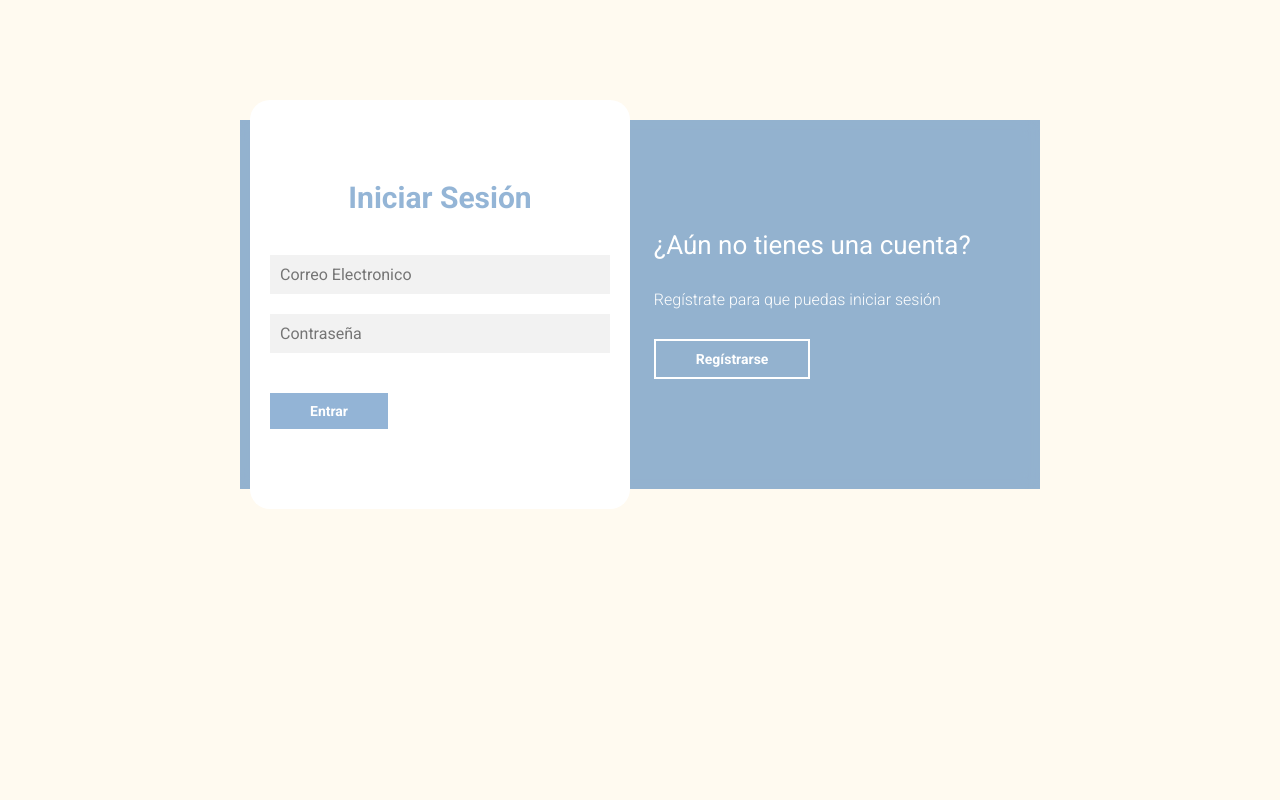
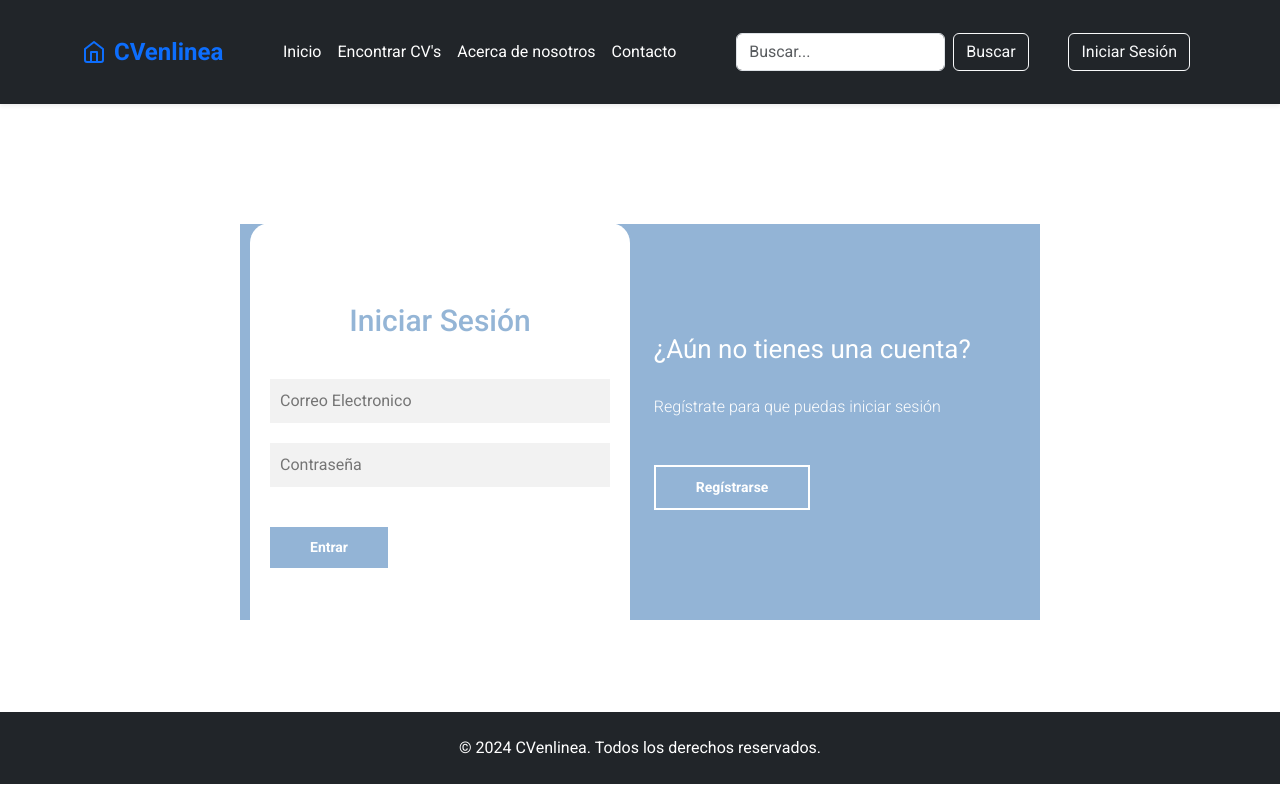
Before and after one commit to ROKOPM/Proyecto_ADS_CVenLinea, a PHP site: page /login.php in a window 1280 px wide. Run offline with PHP 8.4, Linux system fonts and the light colour scheme; some libraries are stand-ins or nearby versions.

Commit message:
Barra actualizada y footer

```diff
--- a/Version 1/login.php
+++ b/Version 1/login.php
@@ -2,7 +2,7 @@
     session_start();
 
     if (isset($_SESSION['usuario'])) {
-        header("Location: bienvenida.php");
+        header("Location: index.php");
         exit();
     }
 ?>
@@ -12,15 +12,64 @@
 <head>
     <meta charset="UTF-8">
     <meta name="viewport" content="width=device-width, initial-scale=1.0">
-    <title>Login y Register</title>
+    <title>Inicio de sesion | CVenLinea </title>
 
     <link href="https://fonts.googleapis.com/css2?family=Roboto:ital,wght@0,100;0,300;0,400;0,500;0,700;0,900;1,100;1,300;1,400;1,500;1,700;1,900&display=swap" rel="stylesheet">
 
 
     <link rel="stylesheet" href="assets/css/estilos.css">
+    <link href="assets/css/bootstrap.min.css" rel="stylesheet">
 </head>
 <body>
+    <header class="bg-dark text-white py-4 px-6 shadow-sm sticky-top">
+        <div class="container">
+            <div class="d-flex justify-content-between align-items-center">
+                    <!-- Logo o Nombre del sitio -->
+                    <a href="#" class="d-flex align-items-center gap-2 text-decoration-none">
+                        <svg xmlns="http://www.w3.org/2000/svg" width="24" height="24" viewBox="0 0 24 24" fill="none" stroke="currentColor" stroke-width="2" stroke-linecap="round" stroke-linejoin="round" class="feather feather-home">
+                            <path d="M3 9l9-7 9 7v11a2 2 0 0 1-2 2H5a2 2 0 0 1-2-2z"></path>
+                            <polyline points="9 22 9 12 15 12 15 22"></polyline>
+                        </svg>
+                        <span class="fs-4 fw-bold">CVenlinea</span>
+                    </a>
+                    <!-- Navegación principal -->
+                    <nav class="navbar navbar-expand-lg">
+                        <div class="container-fluid">
+                            <div class="collapse navbar-collapse justify-content-end" id="navbarNav">
+                                <ul class="navbar-nav">
+                                    <li class="nav-item">
+                                        <a class="nav-link" href="index.php" style="color:white">Inicio</a>
+                                    </li>
+                                    <li class="nav-item">
+                                        <a class="nav-link" href="#" style="color:white">Encontrar CV's</a>
+                                    </li>
+                                    <li class="nav-item">
+                                        <a class="nav-link" href="Acercade.html" style="color:white">Acerca de nosotros</a>
+                                    </li>
+                                    <li class="nav-item">
+                                        <a class="nav-link" href="Contacto.html" style="color:white">Contacto</a>
+                                    </li>
+                                </ul>
+                            </div>
+                        </div>
+                    </nav>
+                    <!-- Barra de búsqueda -->
+                    <form class="d-flex">
+                        <input class="form-control me-2" type="search" placeholder="Buscar..." aria-label="Search">
+                        <button class="btn btn-outline-light" type="submit">Buscar</button>
+                    </form>
+                    <!-- Inicio de sesión y cierre de sesión -->
+                    <div>
+                        <?php
 
+                        if(!isset($_SESSION['usuario']))
+                            echo '<a href="login.php" class="btn btn-outline-light me-2">Iniciar Sesión</a>';
+                        else echo '<a href="./php/cerrar_sesion.php" class="btn btn-light">Cerrar Sesión</a>';
+                        ?>
+                    </div>
+            </div>
+        </div>
+    </header>
         <main>
 
             <div class="contenedor__todo">
@@ -60,7 +109,17 @@
                 </div>
             </div>
 
+
+
         </main>
+
+        <br>
+
+        <footer class="bg-dark text-white py-4 mt-5">
+            <div class="container text-center">
+                &copy; <?php echo date("Y"); ?> CVenlinea. Todos los derechos reservados.
+            </div>
+        </footer>
 
         <script src="assets/js/script.js"></script>
 </body>
```
